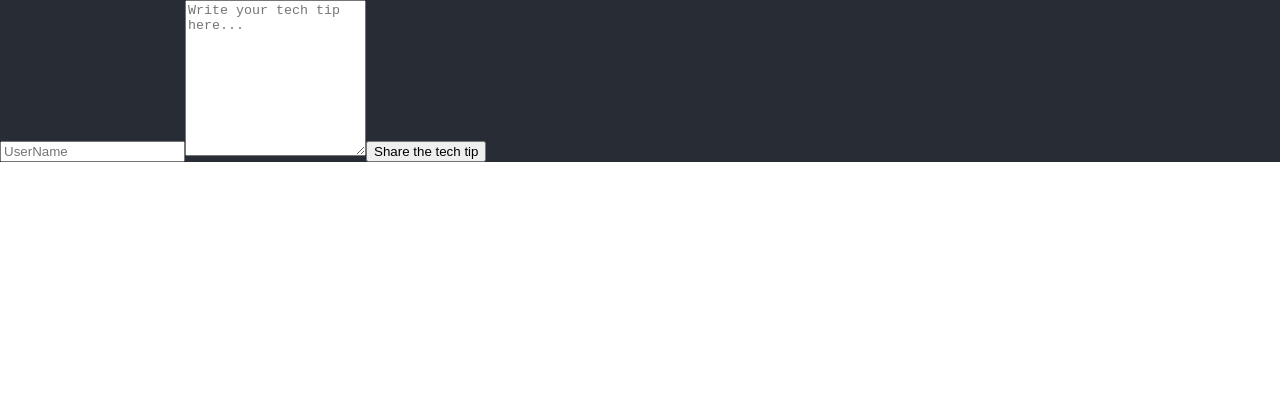
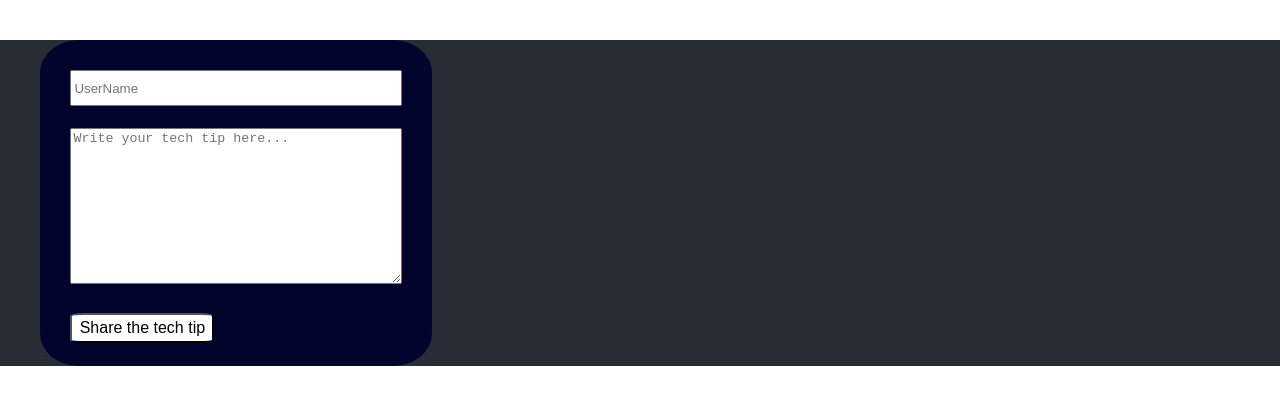
Before and after one commit to cesarWrites/pro-dev-learning-app, a React (Create React App) app: page /students in a window 1280 px wide. Shown: the top 404 px of the page. Built offline with nearby package versions, Linux system fonts and the light colour scheme.

Commit message:
add new form

```diff
--- a/src/components/Home.js
+++ b/src/components/Home.js
@@ -1,17 +1,33 @@
-import React from "react";
+import React, {useState} from "react";
 import CourseDetails from "./CourseDetail";
 import NavBar from "./NavBar";
 import Footer from "./footer";
+import NewCourse from "./NewCourse";
 
 function Home(){
+    let [show, setForm] = useState(false);
     const background_url = "https://codetoinvent.com/wp-content/uploads/2020/12/programming-courses-back.jpg"
+
+    function handleClick(){
+        setForm(true);
+      }
     return(
         <div className="home-div">
             <header>
             <h1>Prodev Learning</h1>
             <NavBar/>
+            </header>
+            <div>
+                <article>
+                    <p>Welcome to the Prodev learning website.</p>
+                    <p>Access courses across various programming disciplines from reputable authors.</p>
+                </article>
+            </div>
+            <div>
             <img src={background_url}/>
-            </header>
+            </div>
+            <button onClick={handleClick}>Create new tip</button>
+        {show ? <NewCourse /> : null}
             <Footer/>
         </div>
     )
--- /dev/null
+++ b/src/components/NewCourse.js
@@ -0,0 +1,39 @@
+import React, {useState} from "react";
+import axios from 'axios';
+function NewCourse(){
+    const [title, setTitle] = useState("")
+    const [description, setDescription] = useState("")
+    const [rating, setRating] = useState("")
+
+    const handleSubmit =(e) => {
+        e.preventDefault();
+
+      axios.post('http://localhost:9292/courses', {
+      title:title,
+      description:description,
+      rating: rating
+    })
+    .then((response) => {
+      console.log(response)
+    }, (error) => {
+      console.log(error);
+    })
+      };
+    return(
+        <div>
+    <form className="new-tip-form" onSubmit={handleSubmit}>
+      <input placeholder="UserName" type="text"
+      value={title}
+      onChange={(e) => setTitle(e.target.value)}/>
+      <textarea placeholder="Write your tech tip here..." rows={10} type="text" value={description}
+      onChange={(e) => setDescription(e.target.value)}/>
+       <input placeholder="UserName" type="text"
+      value={rating}
+      onChange={(e) => setRating(e.target.value)}/>
+      <input type="submit" value="Share the tech tip" className="btn-inpt"/>
+    </form>
+        </div>
+    )
+}
+
+export default NewCourse;
--- a/src/index.css
+++ b/src/index.css
@@ -106,3 +106,40 @@ li {
   height: 60px;
   width: 100%;
 }
+
+form.new-tip-form {
+  margin: 2%;
+  padding: 1em;
+  display: flex;
+  flex-direction: column;
+  border-top-left-radius: 10%;
+  border-top-right-radius: 10%;
+  border-bottom-right-radius: 10%;
+  border-bottom-left-radius: 10%;
+  background-color: #03042e;
+  width: 45vh;
+  margin-left: 40px;
+  margin-top: 40px;
+}
+form.new-tip-form input{
+  margin: 4%;
+  margin-bottom: 2%;
+  height: 30px;
+}
+form.new-tip-form textarea{
+  margin: 4%;
+}
+
+.btn-inpt{
+  width: 40%;
+  margin-bottom: 4%;
+  padding: 0;
+  background-color:white;
+  color: black;
+  font-size: 1.0rem;
+  text-align: center;
+  border-top-left-radius: 10%;
+  border-top-right-radius: 10%;
+  border-bottom-right-radius: 10%;
+  border-bottom-left-radius: 10%;
+}
```
